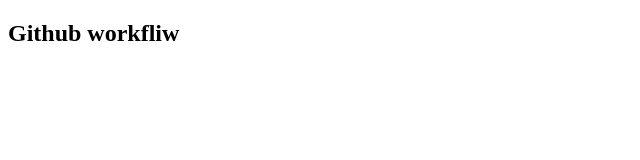
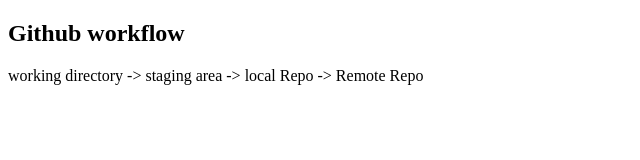
Before and after one commit to izhansajiddeveloper/My-Devops-project, a plain HTML site: page index.html in a window 1280 px wide. Shown: the whole page, without its empty margins (0-640 px from the left). Drawn offline with Linux system fonts and the light colour scheme.

Commit message:
second file done!

```diff
--- a/index.html
+++ b/index.html
@@ -1,11 +1,12 @@
 <!DOCTYPE html>
 <html lang="en">
-<head>
-    <meta charset="UTF-8">
-    <meta name="viewport" content="width=device-width, initial-scale=1.0">
+  <head>
+    <meta charset="UTF-8" />
+    <meta name="viewport" content="width=device-width, initial-scale=1.0" />
     <title>Git&Github</title>
-</head>
-<body>
-    <h2>Github workfliw </h2>
-</body>
+  </head>
+  <body>
+    <h2>Github workflow</h2>
+    <p>working directory -> staging area -> local Repo -> Remote Repo</p>
+  </body>
 </html>
```
Also changed, not shown: index1.html (added, +11 -0 lines).
